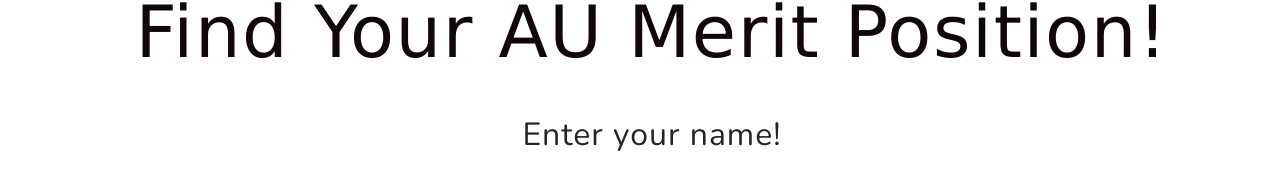
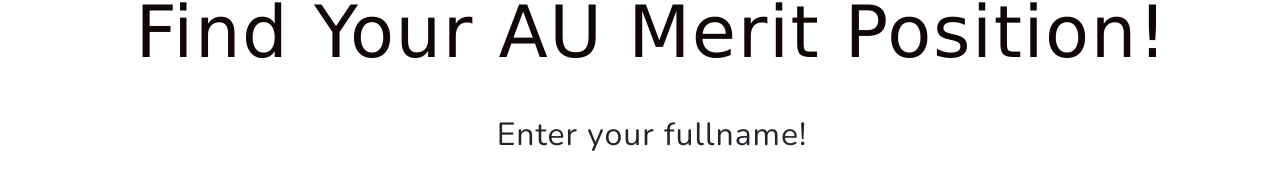
Before and after one commit to au-merit-list/au-merit-list.github.io, a plain HTML site: page index.html in a window 1280 px wide. Shown: the part 96-276 px from the top of the page. Drawn offline with nearby package versions, Linux system fonts and the light colour scheme.

Commit message:
Update index.html

```diff
--- a/index.html
+++ b/index.html
@@ -34,7 +34,7 @@
             <br>
             <br>
             <h1 class=>Find Your AU Merit Position!</h1>
-            <h2 class=>Enter your name!</h2>
+            <h2 class=>Enter your fullname!</h2>
 							<h7 class="disclamier">Disclamier: As our <a href="/list.csv">database</a> is a few hours old, It doesn't take into account applicants who have changed their first preference.</h7>
             <form id="form">
                 <input class="form-control" id="user-input" placeholder="Enter your fullname..."
```
